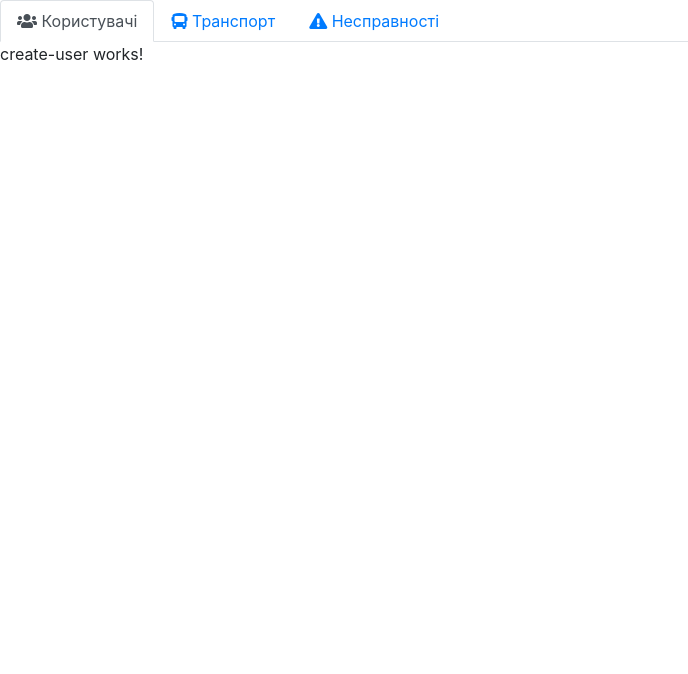
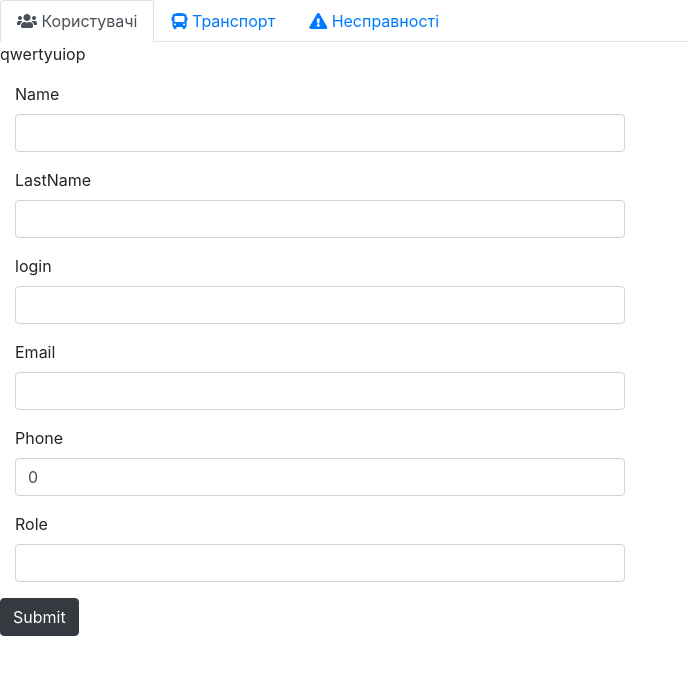
Before and after one commit to Vladacdc/TransIT.Client, an Angular app: page /admin/user in a window 1280 px wide. Shown: the top 674 px of the page, without its empty margins (0-688 px from the left). Built offline with nearby package versions, Linux system fonts and the light colour scheme.

Commit message:
add create user form

```diff
--- a/src/app/modules/admin/component/create-user/create-user.component.html
+++ b/src/app/modules/admin/component/create-user/create-user.component.html
@@ -1,3 +1,36 @@
-<p>
-  create-user works!
-</p>
+<p>qwertyuiop</p>
+<form #form='ngForm' *ngIf="service.formData">
+  <div class="col-md-6">
+    <div class="form-group">
+      <label>Name</label>
+      <input name="firstName" #firstName='ngModel' [(ngModel)]="service.formData.firstName" class="form-control">
+    </div>
+
+    <div class="form-group">
+      <label>LastName</label>
+      <input name="lastName" #lastName='ngModel' [(ngModel)]="service.formData.lastName" class="form-control">
+    </div>
+    <div class="form-group">
+      <label>login</label>
+      <input name="login" #login='ngModel' [(ngModel)]="service.formData.login" class="form-control">
+    </div>
+
+    <div class="form-group">
+      <label>Email</label>
+      <input name="email" #email='ngModel' [(ngModel)]="service.formData.email" class="form-control">
+    </div>
+
+    <div class="form-group">
+      <label>Phone</label>
+      <input name="phoneNumber" #phoneNumber='ngModel' [(ngModel)]="service.formData.phoneNumber" class="form-control">
+    </div>
+
+    <div class="form-group">
+      <label>Role</label>
+      <input name="role" #role='ngModel' [(ngModel)]="service.formData.role" class="form-control">
+    </div>
+  </div>
+  <div class="form-group">
+    <button type="submit" class="btn btn-dark" >Submit</button>
+  </div>
+</form>
--- a/src/app/modules/admin/component/create-user/create-user.component.ts
+++ b/src/app/modules/admin/component/create-user/create-user.component.ts
@@ -1,4 +1,6 @@
 import { Component, OnInit } from '@angular/core';
+import {UsersService} from '../../services/users.service';
+import {NgForm} from '@angular/forms';
 
 @Component({
   selector: 'app-create-user',
@@ -7,9 +9,23 @@ import { Component, OnInit } from '@angular/core';
 })
 export class CreateUserComponent implements OnInit {
 
-  constructor() { }
+  constructor(private  service: UsersService) {
+  }
 
   ngOnInit() {
+    this.resetForm();
   }
 
+  resetForm(form?: NgForm) {
+
+    this.service.formData = {
+      id: 0,
+      firstName: '',
+      lastName: '',
+      email: '',
+      phoneNumber: 0,
+      login: '',
+      role: ''
+    };
+  }
 }
--- a/src/app/modules/admin/component/users/users.component.html
+++ b/src/app/modules/admin/component/users/users.component.html
@@ -1 +1,3 @@
-<button><i class="fas fa-plus-square"></i>Створити</button>
+<div class="filter">
+  <button><i class="fas fa-plus-square"></i>Створити</button>
+</div>
--- a/src/app/modules/admin/component/users/users.component.scss
+++ b/src/app/modules/admin/component/users/users.component.scss
@@ -0,0 +1,5 @@
+.filter
+{
+  width: 100%;
+  background-color: aqua;
+}
--- a/src/app/modules/admin/component/users/users.component.ts
+++ b/src/app/modules/admin/component/users/users.component.ts
@@ -1,4 +1,5 @@
 import { Component, OnInit } from '@angular/core';
+
 
 @Component({
   selector: 'app-users',
@@ -7,9 +8,9 @@ import { Component, OnInit } from '@angular/core';
 })
 export class UsersComponent implements OnInit {
 
-  constructor() { }
+  constructor() {
+  }
 
   ngOnInit() {
   }
-
 }
--- a/src/app/modules/admin/services/users.service.ts
+++ b/src/app/modules/admin/services/users.service.ts
@@ -1,9 +1,10 @@
 import { Injectable } from '@angular/core';
+import {User} from '../models/user/user';
 
 @Injectable({
   providedIn: 'root'
 })
 export class UsersService {
-
+  formData: User;
   constructor() { }
 }
```
Also changed, not shown: src/app/modules/admin/admin.module.ts (+7 -2 lines), src/app/modules/admin/models/user/user.ts (added, +9 -0 lines), 1 other file (tests, documents, lock files or other folders).
